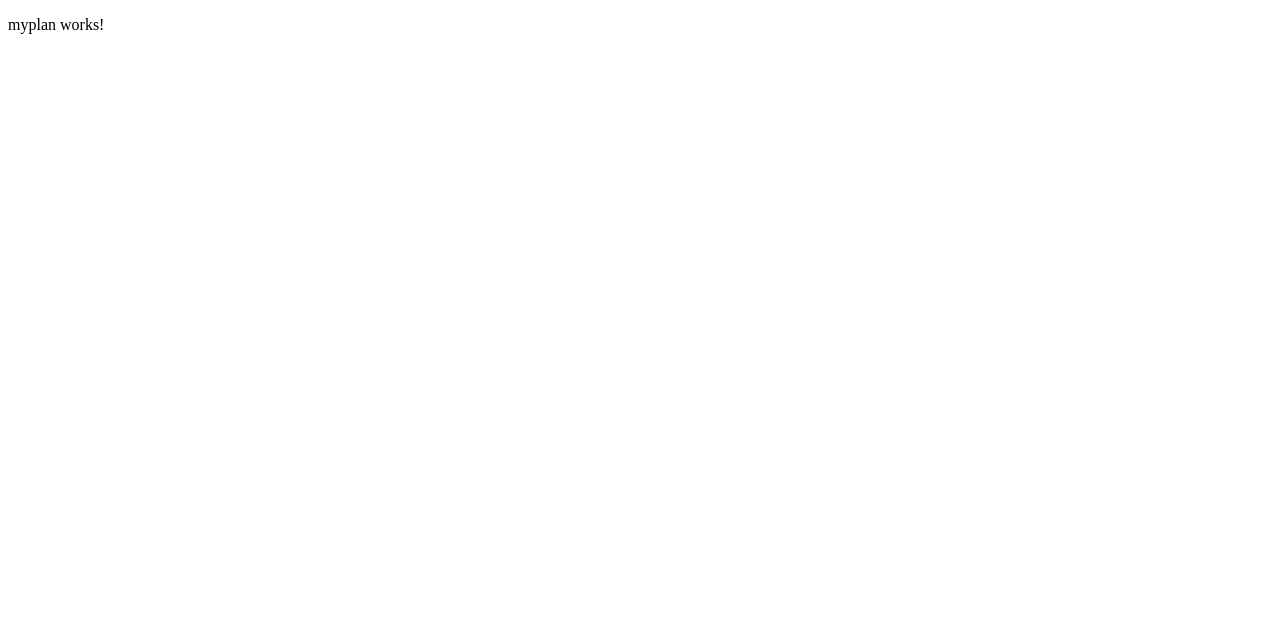
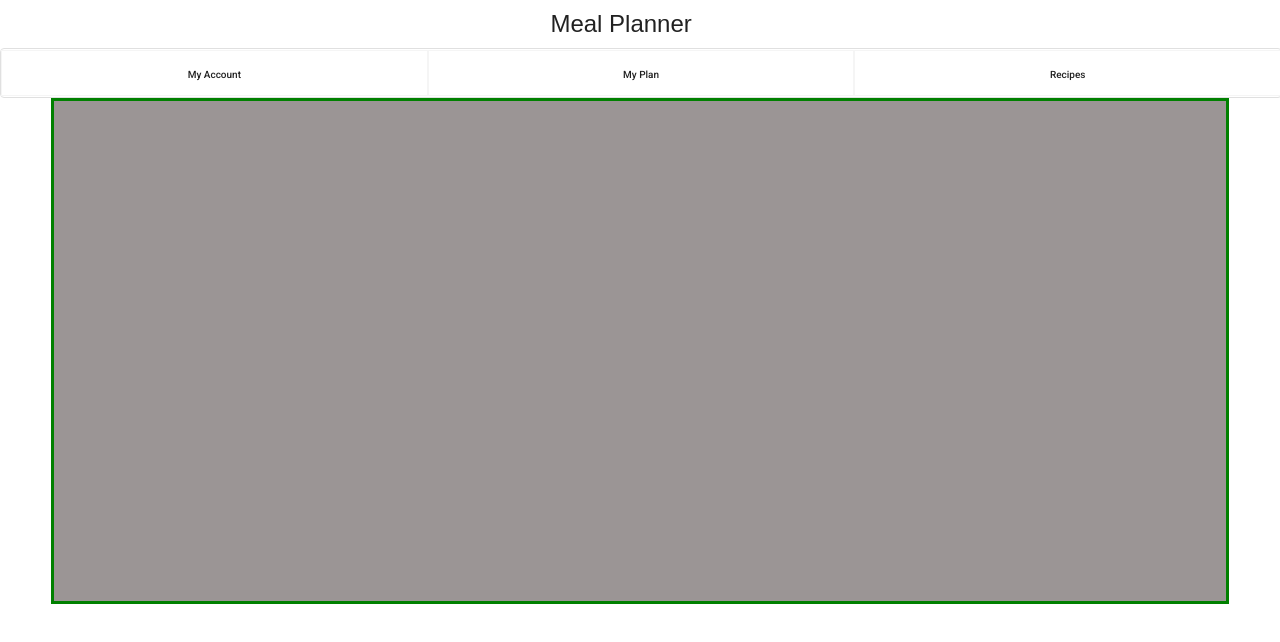
Before and after one commit to bench-projects/MealPlannerFrontEnd, an Angular app in the folder mealPlanner/: page /plan in a window 1280 px wide. Shown: the top 642 px of the page. Built offline with nearby package versions, Linux system fonts and the light colour scheme.

Commit message:
Updated UI template

```diff
--- a/mealPlanner/angular.json
+++ b/mealPlanner/angular.json
@@ -28,6 +28,7 @@
               "src/assets"
             ],
             "styles": [
+              "./node_modules/@angular/material/prebuilt-themes/deeppurple-amber.css",
               "src/styles.scss"
             ],
             "scripts": []
@@ -92,6 +93,7 @@
               "src/assets"
             ],
             "styles": [
+              "./node_modules/@angular/material/prebuilt-themes/deeppurple-amber.css",
               "src/styles.scss"
             ],
             "scripts": []
@@ -123,6 +125,7 @@
           }
         }
       }
-    }},
+    }
+  },
   "defaultProject": "mealPlanner"
 }
--- a/mealPlanner/package.json
+++ b/mealPlanner/package.json
@@ -12,10 +12,12 @@
   "private": true,
   "dependencies": {
     "@angular/animations": "~10.0.9",
+    "@angular/cdk": "^10.2.7",
     "@angular/common": "~10.0.9",
     "@angular/compiler": "~10.0.9",
     "@angular/core": "~10.0.9",
     "@angular/forms": "~10.0.9",
+    "@angular/material": "^10.2.7",
     "@angular/platform-browser": "~10.0.9",
     "@angular/platform-browser-dynamic": "~10.0.9",
     "@angular/router": "~10.0.9",
--- a/mealPlanner/src/app/all-recipes/all-recipes.component.html
+++ b/mealPlanner/src/app/all-recipes/all-recipes.component.html
@@ -1 +1,31 @@
-<p>all-recipes works!</p>
+<div id="toolbar">
+    <mat-toolbar class="toolbar" color="black">
+        <span class="identity">
+            <span class="titleLogo"></span>
+            <span class="title">Meal Planner</span>
+        </span>
+
+        <span class="example-spacer"></span>
+        <span class="links">
+
+            <mat-button-toggle-group class="buttonlink" name="legacy" aria-label="Font Style">
+                <mat-button-toggle value="My Account" onclick="location.href=''">My Account
+                </mat-button-toggle>
+                <mat-button-toggle value="My Plan" onclick="location.href=''">My Plan
+                </mat-button-toggle>
+                <mat-button-toggle value="Recipes" onclick="location.href=''">Recipes
+                </mat-button-toggle>
+
+            </mat-button-toggle-group>
+        </span>
+
+    </mat-toolbar>
+</div>
+<div class="pageContents">
+
+    <div class="recipe"></div>
+    <p></p>
+    <div class="recipe"></div>
+    <p></p>
+    <div class="recipe"></div>
+</div>
--- a/mealPlanner/src/app/all-recipes/all-recipes.component.scss
+++ b/mealPlanner/src/app/all-recipes/all-recipes.component.scss
@@ -0,0 +1,6 @@
+.recipe{
+
+    height: 5vh;
+    background-color: white;
+
+}
--- a/mealPlanner/src/app/app.module.ts
+++ b/mealPlanner/src/app/app.module.ts
@@ -8,6 +8,12 @@ import { AllRecipesComponent } from './all-recipes/all-recipes.component';
 import { MyplanComponent } from './myplan/myplan.component';
 import { LoginComponent } from './login/login.component';
 
+import { MatToolbarModule } from '@angular/material/toolbar';
+import { MatCardModule } from '@angular/material/card';
+import {  MatBottomSheetModule } from '@angular/material/bottom-sheet';
+import {MatIconModule} from '@angular/material/icon';
+import {MatButtonToggleModule} from '@angular/material/button-toggle';
+
 @NgModule({
   declarations: [
     AppComponent,
@@ -17,7 +23,12 @@ import { LoginComponent } from './login/login.component';
   ],
   imports: [
     BrowserModule,
-    RoutingModule
+    RoutingModule,
+    MatToolbarModule ,
+    MatBottomSheetModule,
+    MatCardModule,
+    MatIconModule,
+    MatButtonToggleModule
   ],
   providers: [],
   bootstrap: [AppComponent]
--- a/mealPlanner/src/app/login/login.component.html
+++ b/mealPlanner/src/app/login/login.component.html
@@ -1 +1,41 @@
-<p>login works!</p>
+<div class="background"></div>
+
+
+<div id="toolbar">
+    <mat-toolbar class="toolbar" color="black">
+        <span class="identity">
+            <span class="titleLogo"></span>
+            <span class="title">Meal Planner</span>
+        </span>
+
+        <span class="example-spacer"></span>
+        <span class="links">
+
+            <mat-button-toggle-group class="buttonlink" name="legacy" aria-label="Font Style">
+                <mat-button-toggle value="My Account" onclick="location.href=''">My Account
+                </mat-button-toggle>
+                <mat-button-toggle value="My Plan" onclick="location.href=''">My Plan
+                </mat-button-toggle>
+                <mat-button-toggle value="Recipes" onclick="location.href=''">Recipes
+                </mat-button-toggle>
+
+            </mat-button-toggle-group>
+        </span>
+
+    </mat-toolbar>
+</div>
+
+<div class="pageContents">
+    <div class="login">
+        <form action="/action_page.php">
+            <p>Login</p>
+            <label for="uname">Username:</label>
+            <input type="text" id="uname" name="uname" value="Anon"><br>
+            <label for="pword">Password:</label>
+            <input type="text" id="pword" name="pword" value="1234321"><br><br>
+            <input type="submit" value="Login">
+            <input type="submit" value="Sign Up">
+        </form>
+    </div>
+
+</div>
--- a/mealPlanner/src/app/myplan/myplan.component.html
+++ b/mealPlanner/src/app/myplan/myplan.component.html
@@ -1 +1,26 @@
-<p>myplan works!</p>
+<div id="toolbar">
+    <mat-toolbar class="toolbar" color="black">
+        <span class="identity">
+            <span class="titleLogo"></span>
+            <span class="title">Meal Planner</span>
+        </span>
+
+        <span class="example-spacer"></span>
+        <span class="links">
+
+            <mat-button-toggle-group class="buttonlink" name="legacy" aria-label="Font Style">
+                <mat-button-toggle value="My Account" onclick="location.href=''">My Account
+                </mat-button-toggle>
+                <mat-button-toggle value="My Plan" onclick="location.href=''">My Plan
+                </mat-button-toggle>
+                <mat-button-toggle value="Recipes" onclick="location.href=''">Recipes
+                </mat-button-toggle>
+
+            </mat-button-toggle-group>
+        </span>
+
+    </mat-toolbar>
+</div>
+<div class="pageContents">
+
+</div>
--- a/mealPlanner/src/app/routing/routing.module.ts
+++ b/mealPlanner/src/app/routing/routing.module.ts
@@ -6,11 +6,11 @@ import {MyplanComponent} from '../myplan/myplan.component';
 
 const routes = [
   {
-    path: '',
+    path: 'a',
     component: AllRecipesComponent
   },
   {
-    path: 'login',
+    path: '',
     component: LoginComponent
   },
   {
--- a/mealPlanner/src/index.html
+++ b/mealPlanner/src/index.html
@@ -6,8 +6,10 @@
   <base href="/">
   <meta name="viewport" content="width=device-width, initial-scale=1">
   <link rel="icon" type="image/x-icon" href="favicon.ico">
+  <link href="https://fonts.googleapis.com/css?family=Roboto:300,400,500&display=swap" rel="stylesheet">
+  <link href="https://fonts.googleapis.com/icon?family=Material+Icons" rel="stylesheet">
 </head>
-<body>
+<body class="mat-typography">
   <app-root></app-root>
 </body>
 </html>
--- a/mealPlanner/src/styles.scss
+++ b/mealPlanner/src/styles.scss
@@ -1 +1,172 @@
 /* You can add global styles to this file, and also import other style files */
+
+.bg{
+    position: absolute;
+    height: 100vh;
+    width: 100vw;
+    z-index: -5;
+    background-color: black;
+}
+.identity{
+    display: flex;
+    flex-direction: row;
+    place-content: center;
+    align-items: center;
+    width: 100%;
+}
+.mat-toolbar{
+    background: white;
+    padding: 0px !important;
+    z-index: 2;
+    width: 100%;
+    height: 5%;
+    display: flex;
+    flex-wrap: wrap;
+    flex-direction: column;
+    justify-content: space-evenly;
+    align-items: center;
+
+    .mat-toolbar-row, .mat-toolbar-single-row {
+        padding:  0px;
+    }
+
+    .title{
+        left: 10vw;
+        font-size: larger;
+        font-family: fantasy;
+        min-width: 20vw;
+    }
+    .titleLogo{
+        height: 6vh;
+        width: 6vw;
+        min-width: 5vw;
+        min-height: 5vh;
+        background-color: rgba(128, 128, 128, 0);
+
+        background-size: contain;
+        background-repeat: no-repeat;
+        background-position-x: center;
+        background-position-y: center;
+    }
+    .example-icon {
+
+        vertical-align: text-top;
+}
+.svg-inline--fa.fa-w-16{
+color: #9147ff;
+
+}
+.svg-inline--fa.fa-w-18 {
+
+    color: #ff0000;
+}
+.svg-inline--fa.fa-w-14 {
+
+    color: #7289da;
+}
+
+      .example-spacer {
+        flex: 1 1 auto;
+      }
+    .toolbarLinks{
+        flex: 1 1 auto;
+        display: flex;
+
+
+
+    }
+    .headerButtonLayout{
+        display: flex;
+        background-color: black;
+        flex: 1 1 auto;
+    text-align-last: center;
+    }
+    .headerButtonsBox{
+        width: -webkit-fill-available;
+
+            .headerButtons{
+
+                width: -webkit-fill-available;
+
+
+
+            }
+    }
+    .buttonlink{
+        height: 6vh;
+        width:  100vw;
+        place-items: center;
+        background-color: white !important;
+
+
+    }
+
+
+    mat-button-toggle-group {
+        box-shadow: none;
+        background-color: white !important;
+        color: blue($color: #000000);
+         display: flex;
+        flex-wrap: nowrap;
+        justify-content: space-between;
+        font-size: 10px;
+      }
+      .mat-button-toggle-button{
+        height: 5vh;
+        width: -webkit-fill-available;
+      }
+      .mat-button-toggle {
+          border: 1px rgb(245, 245, 245) solid !important;
+          width: 33vw;
+          height: 5.5vh;
+          padding: 0 5px !important;
+          z-index: 3 !important;
+      }
+
+      mat-button-toggle:hover {
+          border: 1px #000 solid !important;
+          background-color: rgb(245, 245, 245) !important;
+          color: black;
+
+          border-radius: 5px !important;
+      }
+
+      .mat-button-toggle-checked {
+            box-shadow: 0 0 30px #000 !important;
+          border: 1px #000 solid !important;
+          border-radius: 5px !important;
+          background-color: hsl(0, 0%, 0%) !important;
+          color: white;
+      }
+
+
+      .mat-button-toggle-input {
+          background-color: rgb(245, 245, 245) !important;
+          padding-left: 32px !important;
+      }
+      .mat-button-toggle-label-content {
+        line-height: 10opx !important;
+    }
+
+
+}
+
+
+
+
+
+.pageContents{
+    margin: auto;
+  width: 90%;
+  height: 60%;
+  border: 3px solid green;
+  padding: 10px;
+
+
+    background-color: rgba(150, 144, 144, 0.95);
+
+
+
+}
+html, body { height: 100%; }
+body { margin: 0; font-family: Roboto, "Helvetica Neue", sans-serif; }
```
Also changed, not shown: 1 other file (tests, documents, lock files or other folders).
